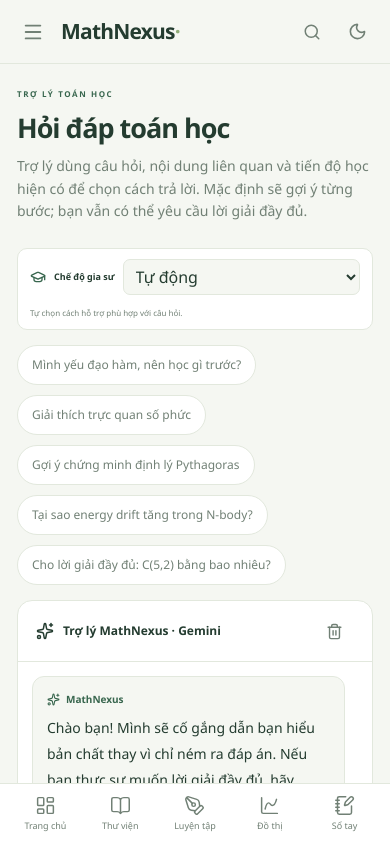
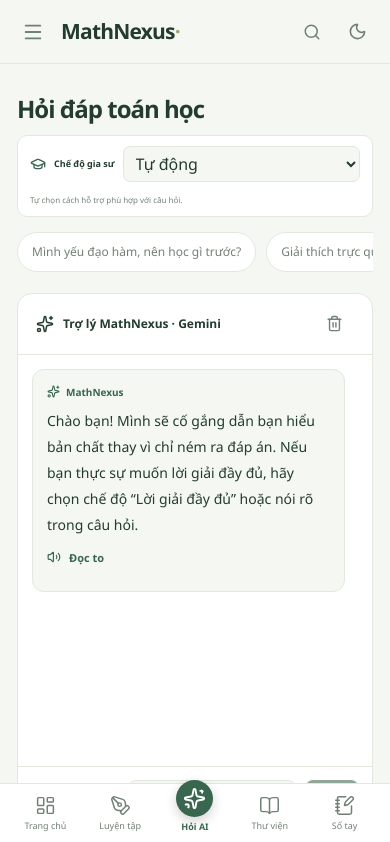
Before and after one commit to koko999-tien/mathnexus, a React (Vite) app: page /ai in a window 390 px wide. Shown: the top 842 px of the page. Built offline with nearby package versions, Linux system fonts and the light colour scheme.

Commit message:
UX: AI len nav chinh, skeleton, radar theo trinh do

```diff
--- a/src/App.tsx
+++ b/src/App.tsx
@@ -34,9 +34,15 @@
 
 function Loader() {
   return (
-    <div className="flex items-center justify-center gap-3 h-64" role="status">
-      <div className="w-8 h-8 border-2 border-accent border-t-transparent rounded-full animate-spin" />
-      <span className="text-muted text-sm">Đang mở góc học tập…</span>
+    <div className="page-skeleton" role="status" aria-label="Đang tải nội dung">
+      <div className="skeleton skeleton-title" />
+      <div className="skeleton skeleton-text" />
+      <div className="skeleton-grid">
+        <div className="skeleton skeleton-card" />
+        <div className="skeleton skeleton-card" />
+        <div className="skeleton skeleton-card" />
+      </div>
+      <span className="skeleton-live">Đang mở góc học tập…</span>
     </div>
   );
 }
--- a/src/components/layout/BottomNav.tsx
+++ b/src/components/layout/BottomNav.tsx
@@ -1,14 +1,14 @@
 import { NavLink } from 'react-router-dom';
-import { LayoutDashboard, BookOpen, PenTool, ChartSpline, NotebookPen } from 'lucide-react';
+import { LayoutDashboard, BookOpen, PenTool, NotebookPen, Sparkles, type LucideIcon } from 'lucide-react';
 
-const NAV = [
+const NAV: Array<{ to: string; icon: LucideIcon; label: string; center?: boolean }> = [
   { to: '/', icon: LayoutDashboard, label: 'Trang chủ' },
+  { to: '/practice', icon: PenTool, label: 'Luyện tập' },
+  { to: '/ai', icon: Sparkles, label: 'Hỏi AI', center: true },
   { to: '/library', icon: BookOpen, label: 'Thư viện' },
-  { to: '/practice', icon: PenTool, label: 'Luyện tập' },
-  { to: '/graph', icon: ChartSpline, label: 'Đồ thị' },
   { to: '/notebook', icon: NotebookPen, label: 'Sổ tay' },
 ];
 
 export function BottomNav() {
-  return <nav className="bottom-nav" aria-label="Điều hướng nhanh">{NAV.map(({ to, icon: Icon, label }) => <NavLink key={to} to={to} end={to === '/'} className={({ isActive }) => isActive ? 'is-active' : ''}><Icon size={21} strokeWidth={1.7} /><span>{label}</span></NavLink>)}</nav>;
+  return <nav className="bottom-nav" aria-label="Điều hướng nhanh">{NAV.map(({ to, icon: Icon, label, center }) => <NavLink key={to} to={to} end={to === '/'} className={({ isActive }) => (isActive ? 'is-active' : '') + (center ? ' is-center' : '')}><Icon size={center ? 23 : 21} strokeWidth={center ? 2 : 1.7} /><span>{label}</span></NavLink>)}</nav>;
 }
--- a/src/index.css
+++ b/src/index.css
@@ -89,6 +89,7 @@
 .topbar-search { margin-left: auto; display: flex; align-items: center; gap: 10px; font-size: 11px; color: var(--color-muted); min-height: 36px; border: 1px solid var(--color-line); background: var(--color-panel); border-radius: 8px; padding: 6px 11px; width: 240px; }
 .topbar-search kbd { margin-left: auto; font-size: 9px; border: 1px solid var(--color-line); padding: 1px 5px; border-radius: 4px; }
 .topbar-divider { width: 1px; height: 22px; background: var(--color-line); }
+.topbar-ai { text-decoration: none; white-space: nowrap; }
 .mobile-brand, .mobile-menu-button, .bottom-nav { display: none; }
 .eyebrow { font-size: 9px; font-weight: 700; letter-spacing: 1.6px; color: var(--color-accent); margin: 0 0 9px; }
 .dashboard-heading { display: flex; justify-content: space-between; align-items: center; gap: 14px; margin-bottom: 27px; }
@@ -354,6 +355,9 @@
   .bottom-nav { display: grid; grid-template-columns: repeat(5, minmax(0, 1fr)); position: fixed; bottom: 0; left: 0; right: 0; z-index: 30; background: var(--color-panel); border-top: 1px solid var(--color-line); padding: 6px 8px calc(6px + env(safe-area-inset-bottom)); }
   .bottom-nav a { display: flex; flex-direction: column; align-items: center; justify-content: center; gap: 3px; min-height: 48px; font-size: 9px; color: var(--color-muted); border-radius: 10px; }
   .bottom-nav a.is-active { color: var(--color-accent); background: var(--color-mist); font-weight: 650; }
+  .bottom-nav a.is-center { color: var(--color-accent); }
+  .bottom-nav a.is-center svg { background: var(--color-accent); color: #fff; border-radius: 50%; padding: 7px; width: 37px; height: 37px; margin-top: -14px; box-shadow: 0 4px 12px rgb(0 0 0 / .18); }
+  .bottom-nav a.is-center.is-active { background: transparent; }
   .app-footer { padding: 20px 28px calc(86px + env(safe-area-inset-bottom)); }
   .status-banner { bottom: calc(78px + env(safe-area-inset-bottom)); }
   .drawer { width: 310px; height: 100dvh; max-height: 100dvh; margin: 0; border-radius: 0 16px 16px 0; padding-bottom: env(safe-area-inset-bottom); }
@@ -430,6 +434,23 @@
   .chat-messages { padding: 14px; }
   .chat-message { max-width: 96%; padding: 14px; }
   .chat-panel { min-height: 420px; height: 65dvh; }
+  .topbar-ai { display: none; }
+  .ai-page .page-header p { display: none; }
+  .ai-page .page-header { margin-bottom: 10px; }
+  .ai-page .page-header h1 { font-size: 24px; }
+  .ai-page .tutor-mode-bar { margin-bottom: 8px; }
+  .ai-page .filter-row { flex-wrap: nowrap; overflow-x: auto; padding-bottom: 6px; }
+  .ai-page .filter-row .filter-chip { flex-shrink: 0; }
+  .chat-input { position: sticky; bottom: 0; background: var(--color-panel); z-index: 5; }
+.page-skeleton { display: flex; flex-direction: column; gap: 14px; padding: 6px 0; }
+.skeleton { border-radius: 12px; background: linear-gradient(100deg, var(--color-mist) 40%, var(--color-panel) 50%, var(--color-mist) 60%); background-size: 200% 100%; animation: skeleton-shimmer 1.4s ease infinite; }
+.skeleton-title { height: 34px; width: min(420px, 80%); }
+.skeleton-text { height: 16px; width: min(560px, 95%); }
+.skeleton-grid { display: grid; grid-template-columns: repeat(3, minmax(0, 1fr)); gap: 12px; }
+.skeleton-card { height: 120px; }
+.skeleton-live { font-size: 13px; color: var(--color-muted); }
+@keyframes skeleton-shimmer { to { background-position: -200% 0; } }
+.overview-panel-note { display: block; font-size: 11px; color: var(--color-muted); font-weight: 400; margin-top: 2px; }
 }
 @media (prefers-reduced-motion: reduce) {
   *, *::before, *::after { scroll-behavior: auto !important; animation-duration: .01ms !important; animation-iteration-count: 1 !important; transition-duration: .01ms !important; }
--- a/src/pages/AI.tsx
+++ b/src/pages/AI.tsx
@@ -499,7 +499,7 @@
     }
   };
 
-  return <section className="page-enter">
+  return <section className="page-enter ai-page">
     <div className="page-header">
       <p className="eyebrow">TRỢ LÝ TOÁN HỌC</p>
       <h1>Hỏi đáp toán học</h1>
--- a/src/pages/Dashboard.tsx
+++ b/src/pages/Dashboard.tsx
@@ -134,12 +134,12 @@
 const WATCH_CACHE_MS = 15 * 60 * 1000;
 
 const RESEARCH_SEEDS = [
-  'algebraic topology',
-  'number theory',
-  'differential geometry',
-  'partial differential equations',
-  'mathematical physics',
-  'probability theory',
+  'calculus',
+  'linear algebra',
+  'geometry',
+  'probability',
+  'trigonometry',
+  'statistics',
 ];
 
 const LEARNING_TOOLS = [
@@ -800,6 +800,7 @@
                       feed?.providers?.crossref ? 'Crossref' : '',
                     ].filter(Boolean).join(' · ') || 'OpenAlex'}
                   </strong>
+                  <small className="overview-panel-note">Mức nghiên cứu, để đọc mở rộng — nền tảng nằm ở Bài học.</small>
                 </div>
                 <FileText size={19} />
               </div>
```
Lines whose indentation alone changed are shown as unchanged.
